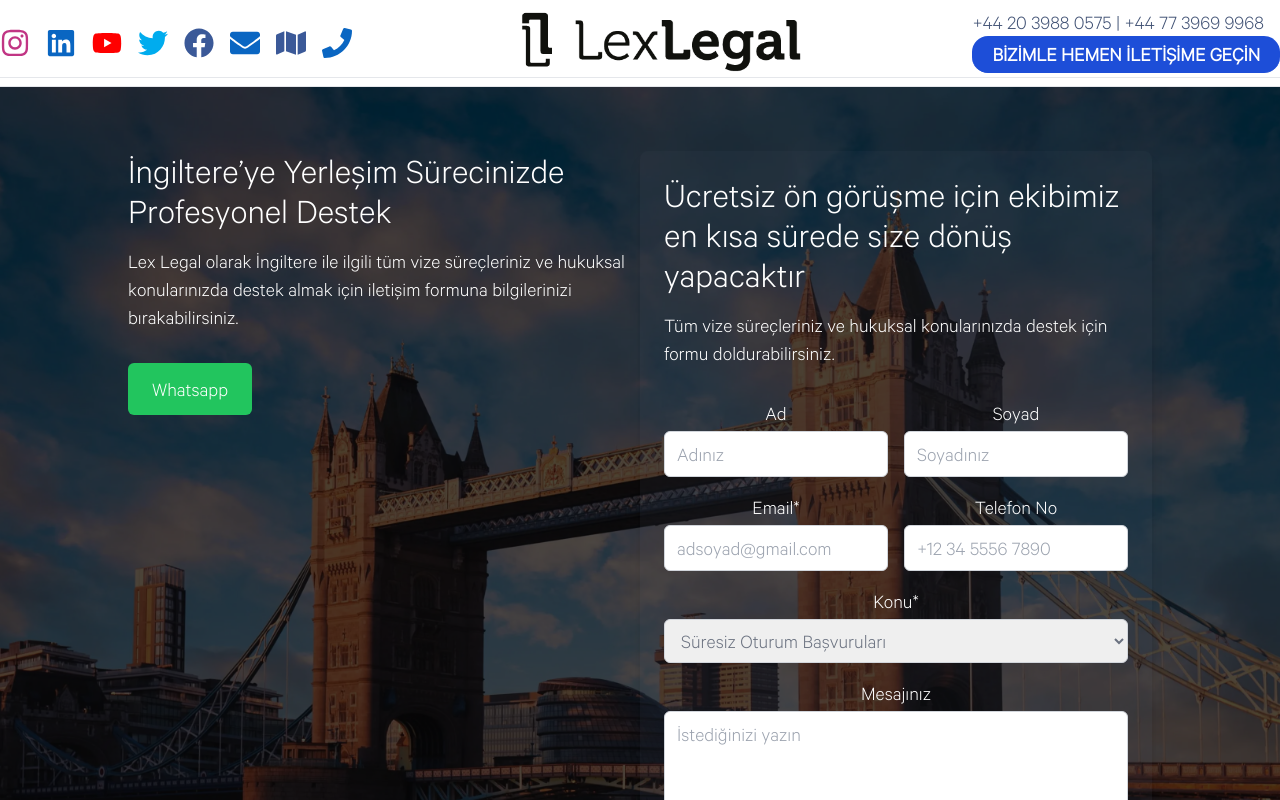
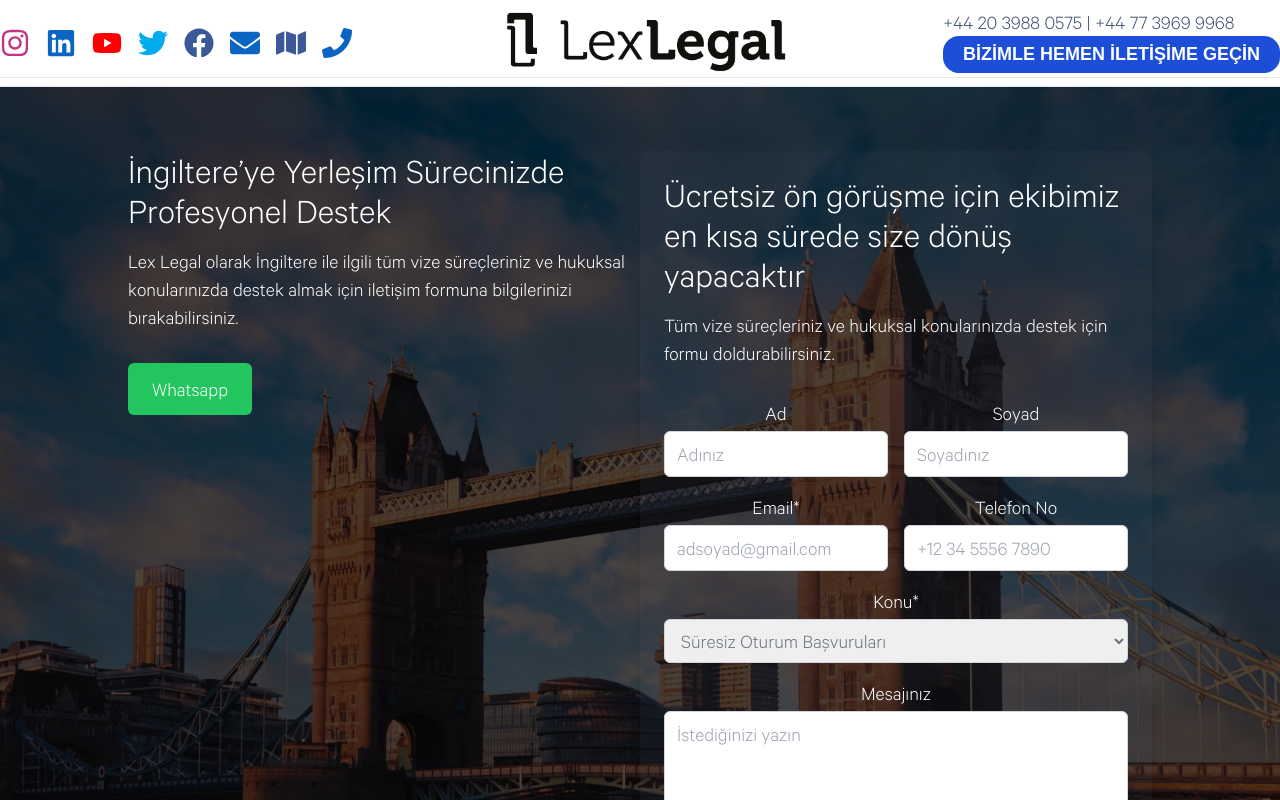
Before and after one commit to sanegenos/lexlegal, a Next.js app: page / in a window 1280 px wide. Shown: the top 800 px of the page. Built offline with nearby package versions, Linux system fonts and the light colour scheme.

Commit message:
28.08 - font header

```diff
--- a/components/Header.jsx
+++ b/components/Header.jsx
@@ -25,7 +25,7 @@ export default function Header() {
                         <a href="tel:+442039880575" className="hover:text-blue-900 uppercase text-xl text-left">+44 20 3988 0575 </a>
                         <a href="tel:+447739699968" className="hover:text-blue-900 uppercase text-xl text-left"> | +44 77 3969 9968</a>
                     </div>
-                    <a href="tel:+447739699968" className="text-white hover:text-blue-900 bg-blue-700 hover:bg-blue-300 rounded-2xl py-1 px-5 mb-1 border-b border-blue-700 hover:border-blue-900 uppercase font-semibold text-xl">Bİzİmle hemen İletİşİme geçİn</a>
+                    <a href="tel:+447739699968" className="text-white hover:text-blue-900 bg-blue-700 hover:bg-blue-300 rounded-2xl py-1 px-5 mb-1 border-b border-blue-700 hover:border-blue-900 uppercase font-[Arial] font-black text-lg">Bİzİmle hemen İletİşİme geçİn</a>
                 </div>
             </div>
 
```
